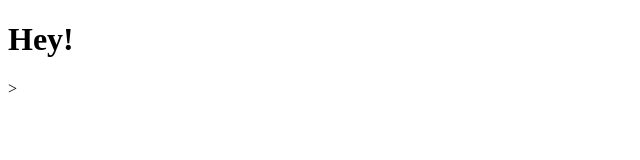
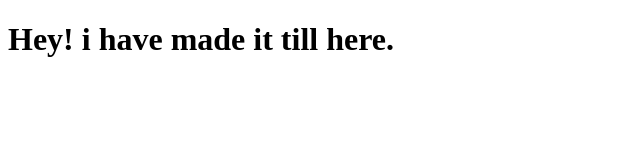
Before and after one commit to Hirakhan904/reimagined-tribble, a plain HTML site: page site/index.html in a window 1280 px wide. Shown: the whole page, without its empty margins (0-640 px from the left). Drawn offline with Linux system fonts and the light colour scheme.

Commit message:
Small changes made.

```diff
--- a/site/index.html
+++ b/site/index.html
@@ -6,6 +6,6 @@
 	<title>MY FIRST WEBSITE</title>
 </head>
 <body>
-<h1>Hey!</h1>
+<h1>Hey! i have made it till here.</h1>
 </body>
-</html>>
+</html>
```
